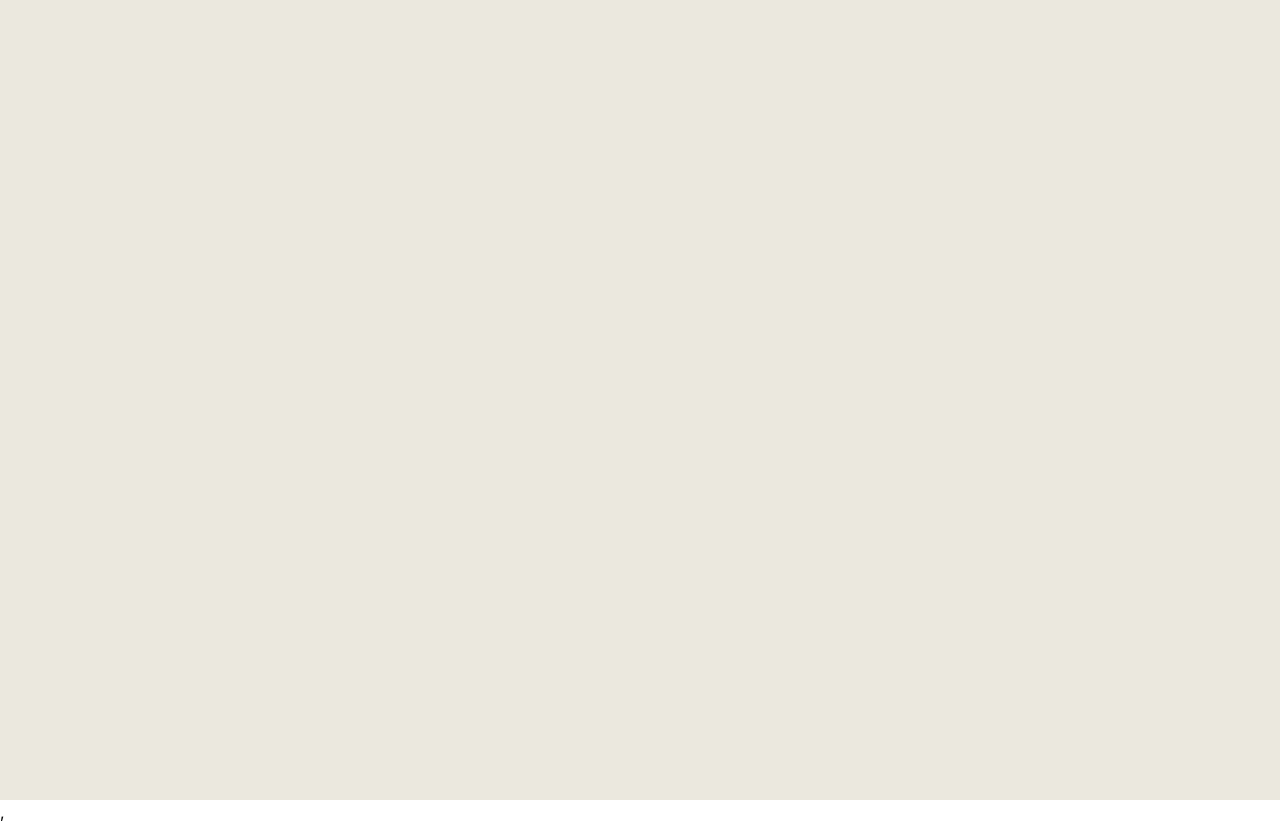
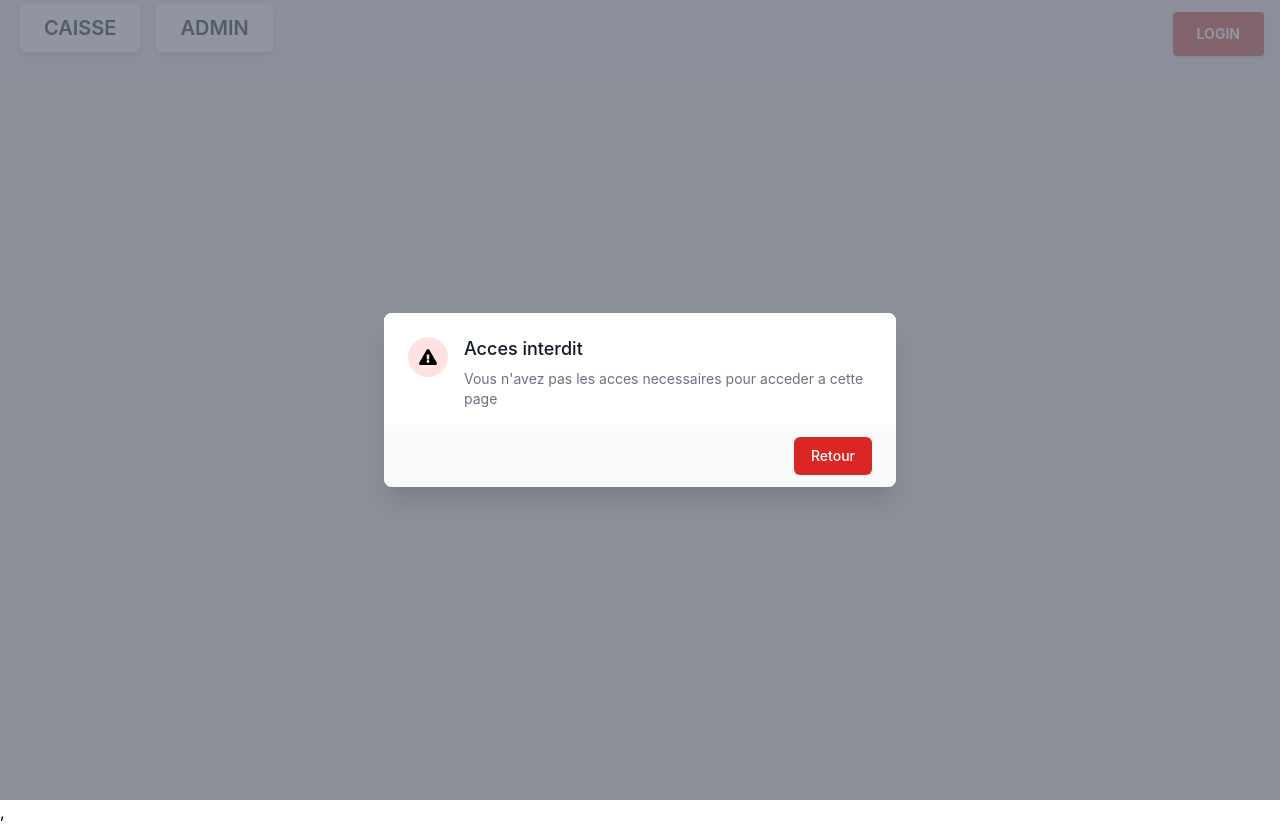
Before and after one commit to staner70/O-Shop, a React (Create React App) app in the folder o-shop-front/: page /accessforbidden in a window 1280 px wide. Built offline with nearby package versions, Linux system fonts and the light colour scheme.

Commit message:
ajout component accessforbidden

```diff
--- a/o-shop-front/src/App.js
+++ b/o-shop-front/src/App.js
@@ -3,6 +3,7 @@
 import { Route, Redirect, Switch } from 'react-router-dom';
 import  LoginForm from './containers/LoginForm';
 import Home from './components/Home';
+import AccessForbidden from './components/AccessForbidden';
 
 function App(props) {
   console.log(props);
@@ -15,6 +16,9 @@
         <Route exact path= '/home'>
           <Home />
         </Route>
+        <Route exact path= '/accessforbidden'>
+          <AccessForbidden />
+        </Route>
       </Switch>
     </div>
   );
--- /dev/null
+++ b/o-shop-front/src/components/AccessForbidden/index.js
@@ -0,0 +1,47 @@
+import React from 'react';
+import Header from '../Header';
+import { FontAwesomeIcon } from '@fortawesome/react-fontawesome'
+import { faExclamationTriangle } from '@fortawesome/free-solid-svg-icons'
+
+const AccessForbidden = () => (
+    <>
+    < Header />
+<div className="fixed z-10 inset-0 overflow-y-auto">
+  <div className="flex items-end justify-center min-h-screen pt-4 px-4 pb-20 text-center sm:block sm:p-0">
+
+    <div className="fixed inset-0 transition-opacity" aria-hidden="true">
+      <div className="absolute inset-0 bg-gray-500 opacity-75"></div>
+    </div>
+
+    <span className="hidden sm:inline-block sm:align-middle sm:h-screen" aria-hidden="true">&#8203;</span>
+
+    <div className="inline-block align-bottom bg-white rounded-lg text-left overflow-hidden shadow-xl transform transition-all sm:my-8 sm:align-middle sm:max-w-lg sm:w-full" role="dialog" aria-modal="true" aria-labelledby="modal-headline">
+      <div className="bg-white px-4 pt-5 pb-4 sm:p-6 sm:pb-4">
+        <div className="sm:flex sm:items-start">
+          <div className="mx-auto flex-shrink-0 flex items-center justify-center h-12 w-12 rounded-full bg-red-100 sm:mx-0 sm:h-10 sm:w-10">
+          <FontAwesomeIcon icon={faExclamationTriangle} />
+          </div>
+          <div className="mt-3 text-center sm:mt-0 sm:ml-4 sm:text-left">
+            <h3 className="text-lg leading-6 font-medium text-gray-900" id="modal-headline">
+Acces interdit            </h3>
+            <div className="mt-2">
+              <p className="text-sm text-gray-500">
+Vous n'avez pas les acces necessaires pour acceder a cette page              </p>
+            </div>
+          </div>
+        </div>
+      </div>
+      <div className="bg-gray-50 px-4 py-3 sm:px-6 sm:flex sm:flex-row-reverse">
+        <button type="button" className="w-full inline-flex justify-center rounded-md border border-transparent shadow-sm px-4 py-2 bg-red-600 text-base font-medium text-white hover:bg-red-700 focus:outline-none focus:ring-2 focus:ring-offset-2 focus:ring-red-500 sm:ml-3 sm:w-auto sm:text-sm">
+          Retour
+        </button>
+
+      </div>
+    </div>
+  </div>
+</div>
+
+    </>
+);
+
+export default AccessForbidden;
```
Also changed, not shown: 1 other file (tests, documents, lock files or other folders).
